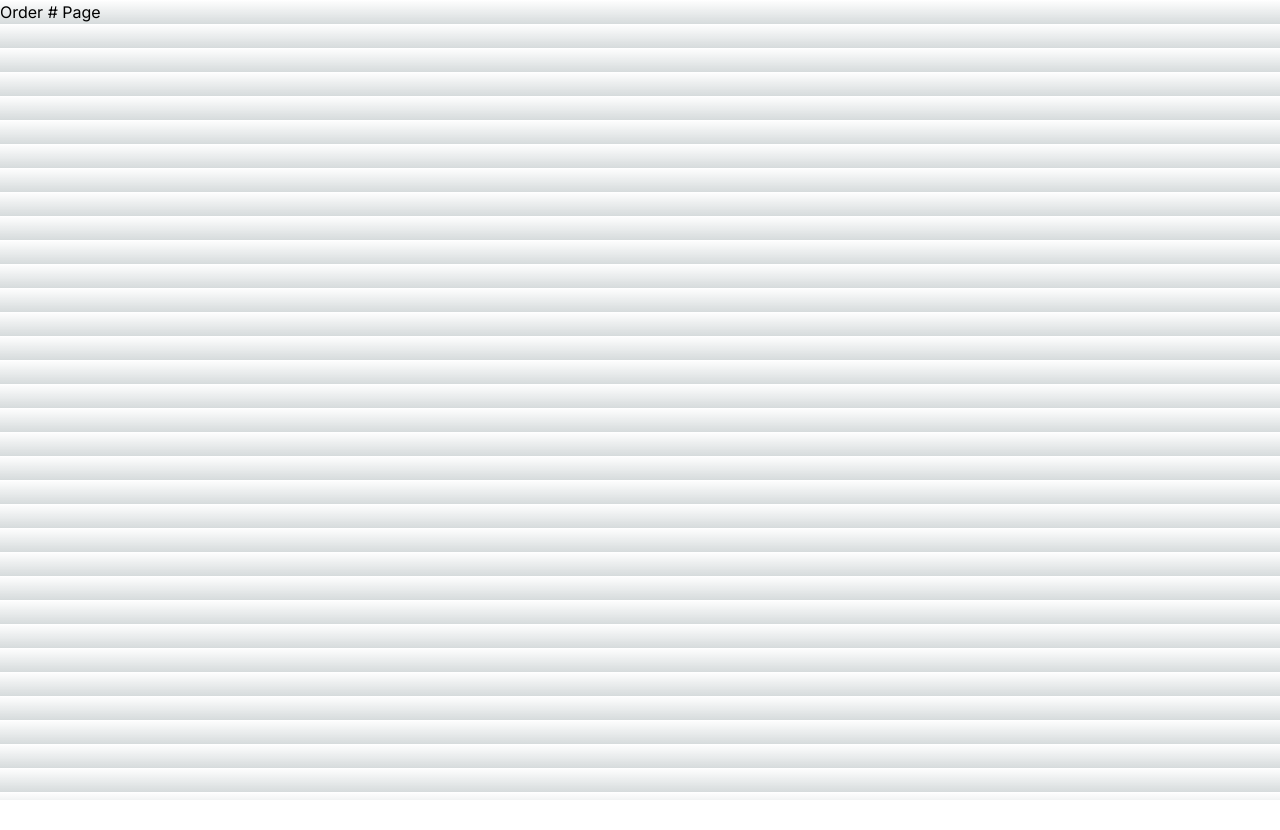
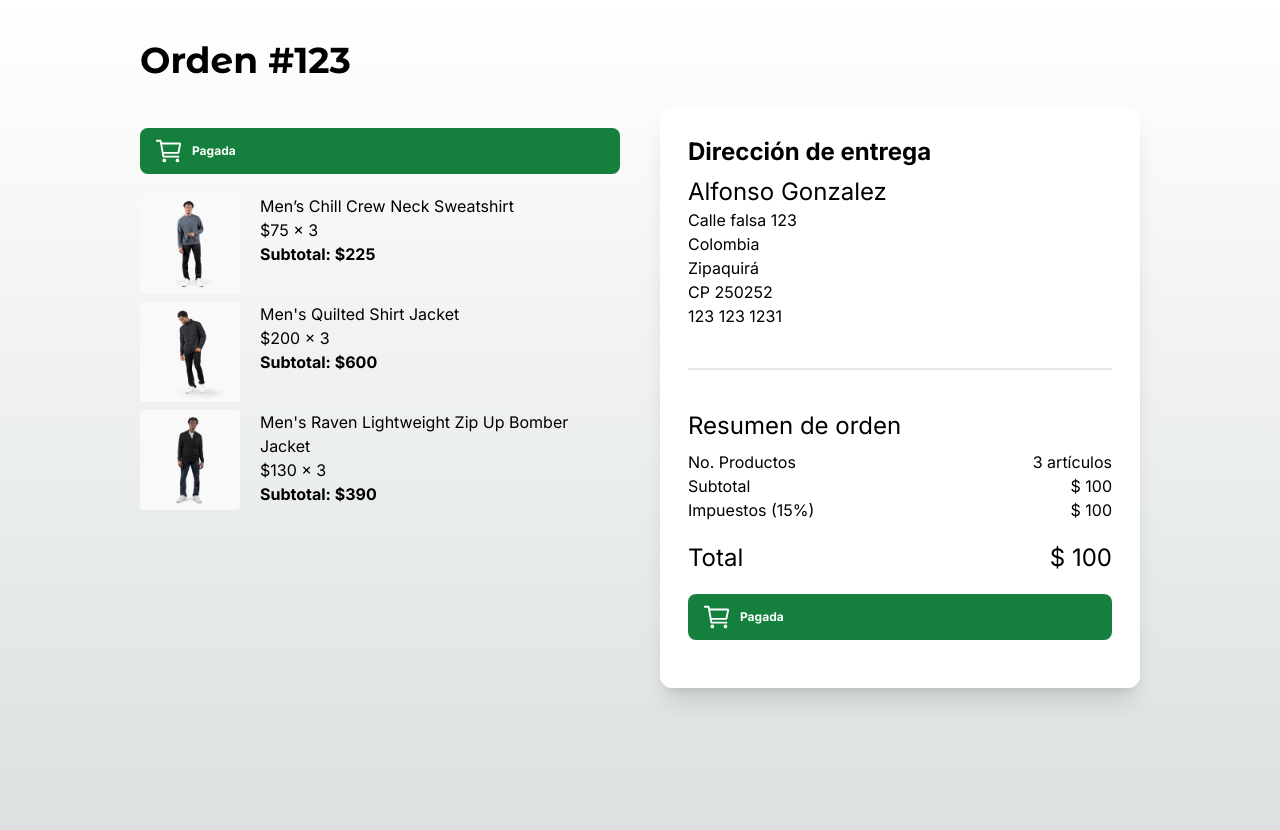
Before and after one commit to Alcreed/nextjs-teslo-shop, a Next.js app: page /orders/123 in a window 1280 px wide. Shown: the top 830 px of the page. Before the commit the page ends 800 px from the top, so only its background shows below. Built offline with nearby package versions, Linux system fonts and the light colour scheme.

Commit message:
Página orden de pago(orders)

```diff
--- a/src/app/(shop)/orders/[id]/page.tsx
+++ b/src/app/(shop)/orders/[id]/page.tsx
@@ -1,7 +1,126 @@
-export default function () {
+import clsx from "clsx";
+import { IoCartOutline } from "react-icons/io5";
+import Image from "next/image";
+
+import { initialData } from "@/seed/seed";
+
+import { Title } from "@/components";
+
+const productsInCart = [
+  initialData.products[0],
+  initialData.products[1],
+  initialData.products[2],
+]
+
+interface Props {
+  params: {
+    id: string
+  }
+}
+
+export default function OrderPage({ params }: Props) {
+  const { id } = params
+
+  // TODO Verificar id
+  // redirect()
+
   return (
-    <div>
-      <h1>Order # Page</h1>
+    <div className="flex justify-center items-center mb-72 px-10 sm:px-0">
+      <div className="flex flex-col w-[1000px]">
+        <Title title={`Orden #${id}`} />
+
+        <div className="grid grid-cols-1 sm:grid-cols-2 gap-10">
+          {/** Carrito */}
+          <div className="flex flex-col mt-5">
+            <div className={
+              clsx(
+                "flex items-center rounded-lg py-2 px-3.5 text-xs font-bold text-white mb-5",
+                {
+                  'bg-red-500': false,
+                  'bg-green-700': true
+                }
+              )
+            }>
+              <IoCartOutline size={30} />
+              {/* <span className="mx-2">Pendiente de pago</span> */}
+              <span className="mx-2">Pagada</span>
+            </div>
+
+            {/** Items */}
+            <div className="flex flex-col gap-2">
+              {
+                productsInCart.map(product => (
+                  <div key={product.slug} className="flex">
+                    <Image
+                      src={`/products/${product.images[0]}`}
+                      width={100}
+                      height={100}
+                      style={{
+                        width: '100px',
+                        height: '100px'
+                      }}
+                      alt={product.title}
+                      className="mr-5 rounded"
+                    />
+                    <div>
+                      <p>{product.title}</p>
+                      <p>${product.price} x 3</p>
+                      <p className="font-bold">Subtotal: ${product.price * 3}</p>
+                    </div>
+                  </div>
+                ))
+              }
+            </div>
+          </div>
+
+          {/** Checkout */}
+          <div className="bg-white rounded-xl shadow-xl p-7">
+            <h2 className="text-2xl font-bold mb-2">Dirección de entrega</h2>
+            <div className="mb-10">
+              <p className="text-2xl">Alfonso Gonzalez</p>
+              <p>Calle falsa 123</p>
+              <p>Colombia</p>
+              <p>Zipaquirá</p>
+              <p>CP 250252</p>
+              <p>123 123 1231</p>
+            </div>
+
+            <div className="w-full h-0.5 rounded bg-gray-200 mb-10"></div>
+
+            <h2 className="text-2xl mb-2">Resumen de orden</h2>
+
+            <div className="grid grid-cols-2">
+              <span>No. Productos</span>
+              <span className="text-right">3 artículos</span>
+
+              <span>Subtotal</span>
+              <span className="text-right">$ 100</span>
+
+              <span>Impuestos (15%)</span>
+              <span className="text-right">$ 100</span>
+
+              <span className="text-2xl mt-5 ">Total</span>
+              <span className="text-2xl text-right mt-5">$ 100</span>
+            </div>
+
+            <div className="mt-5 mb-2 w-full">
+              <div className={
+                clsx(
+                  "flex items-center rounded-lg py-2 px-3.5 text-xs font-bold text-white mb-5",
+                  {
+                    'bg-red-500': false,
+                    'bg-green-700': true
+                  }
+                )
+              }>
+                <IoCartOutline size={30} />
+                {/* <span className="mx-2">Pendiente de pago</span> */}
+                <span className="mx-2">Pagada</span>
+              </div>
+            </div>
+          </div>
+        </div>
+      </div>
     </div>
   );
 }
```
